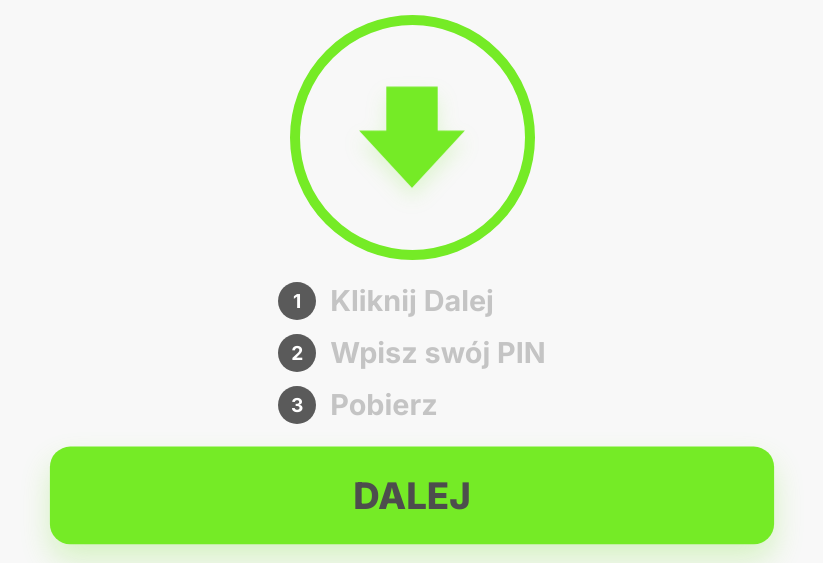
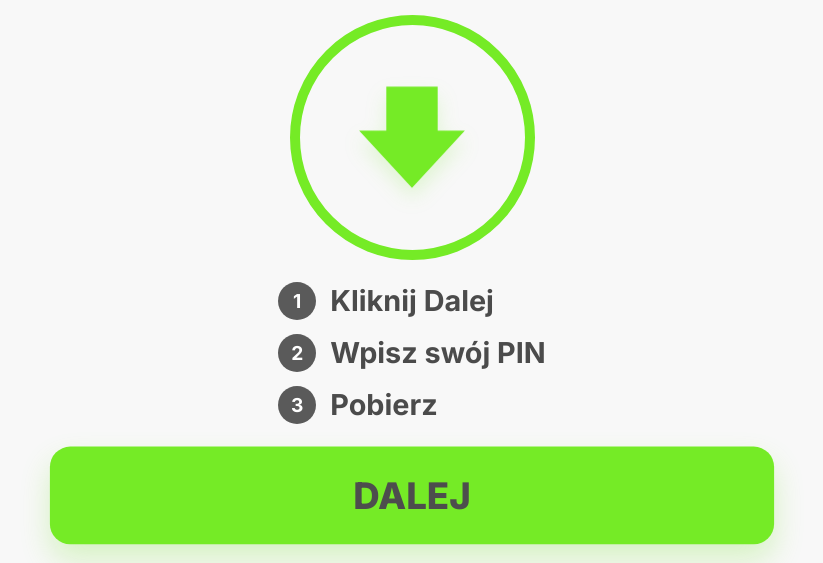
Before and after one commit to sheidapp/bitegamespol, a plain HTML site: page index.html in a window 1280 px wide. Shown: the part 160-723 px from the top of the page, without its empty margins (228-1051 px from the left). Drawn offline with Linux system fonts and the light colour scheme.

Commit message:
Change text color variable from light to dark

```diff
--- a/index.html
+++ b/index.html
@@ -10,7 +10,7 @@
   <style>
     :root {
       --bg: #F8F8F8;
-      --text: #C4C4C4;
+      --text: #4B4B4B;
       --muted: #bcbcbc;
       --purple-soft: #e8cbed;
       --purple-strong: #9733b7;
```
